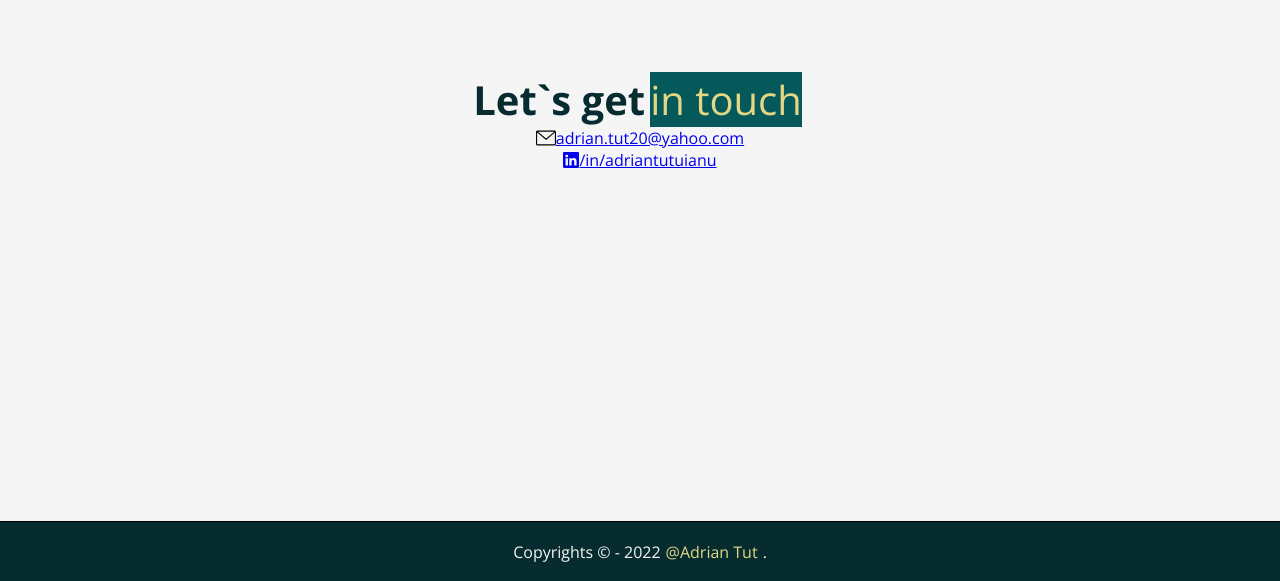
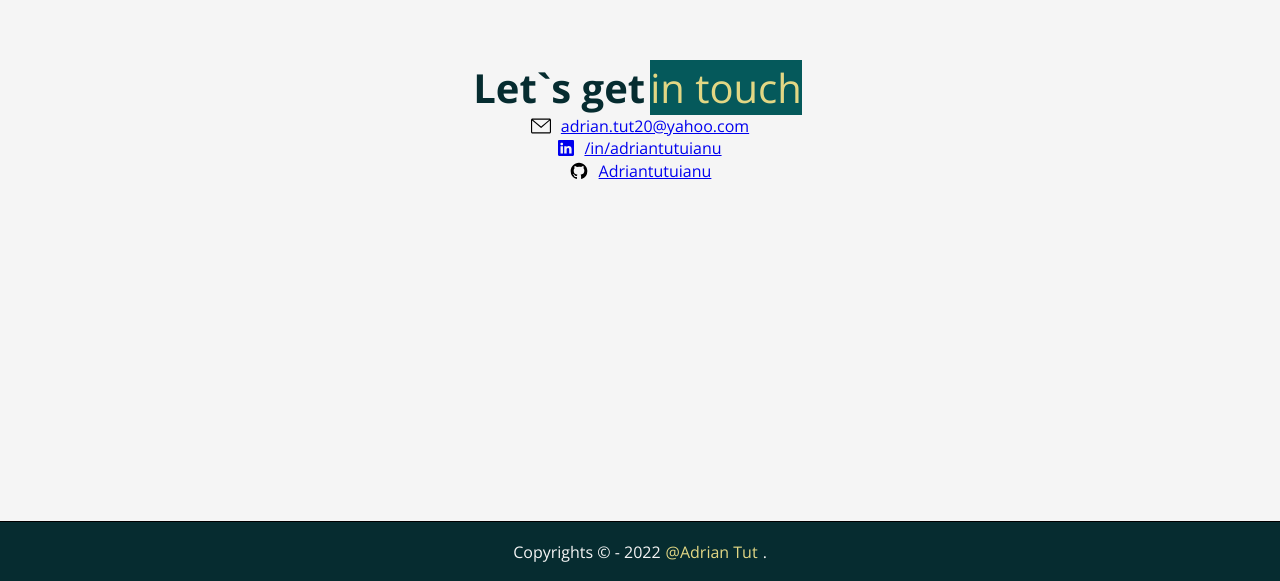
Before and after one commit to Adriantutuianu/personal-website, a React (Create React App) app: page / in a window 1280 px wide. Shown: the part 2749-3330 px from the top of the page. Built offline with nearby package versions, Linux system fonts and the light colour scheme.

Commit message:
Added github in contact section

```diff
--- a/src/Sections/Contact.js
+++ b/src/Sections/Contact.js
@@ -3,6 +3,7 @@ import "./contact.scss";
 import { Element } from "react-scroll";
 import { ReactComponent as MailImage } from "../icons/mail-image.svg";
 import { ReactComponent as LinkedInImage } from "../icons/linkedin-logo.svg";
+import { ReactComponent as GithubImage } from "../icons/github.svg";
 
 const Contact = () => {
   return (
@@ -27,6 +28,14 @@ const Contact = () => {
           <LinkedInImage />
           <span>/in/adriantutuianu</span>
         </a>
+        <a
+          className="item item--github"
+          href="https://github.com/Adriantutuianu"
+          title="github"
+        >
+          <GithubImage />
+          <span>Adriantutuianu</span>
+        </a>
       </div>
     </Element>
   );
--- a/src/Sections/contact.scss
+++ b/src/Sections/contact.scss
@@ -26,12 +26,21 @@
         svg {
           max-width: 20px;
           transition: all 0.2s ease-in 0s;
+          margin-right: 10px;
         }
       }
       &--linkedin {
         svg {
           max-width: 20px;
           transition: all 0.2s ease-in 0s;
+          margin-right: 10px;
+        }
+      }
+      &--github {
+        svg {
+          max-width: 20px;
+          transition: all 0.2s ease-in 0s;
+          margin-right: 10px;
         }
       }
     }
```
Also changed, not shown: src/icons/github.svg (added).
